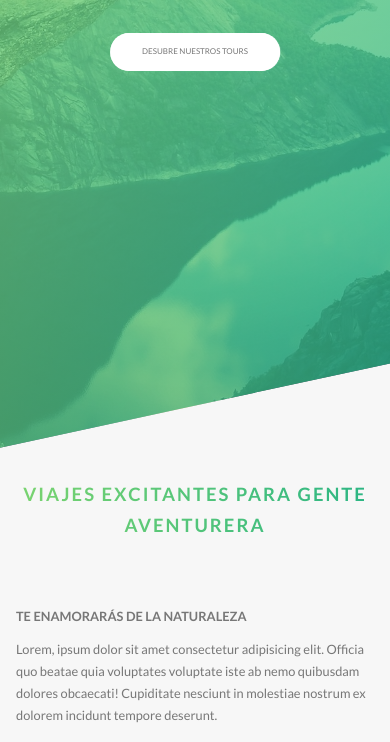
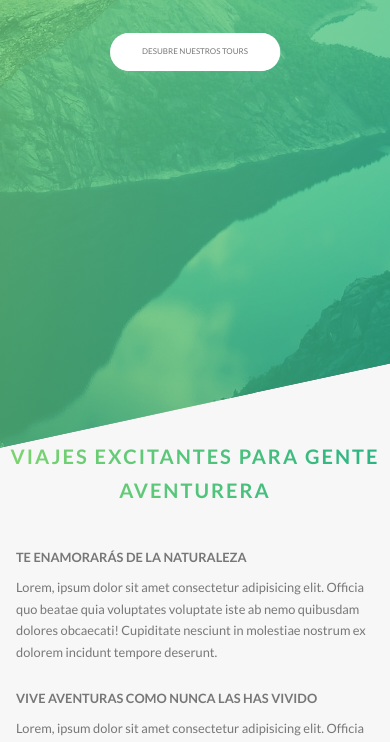
Before and after one commit to rafagm/nature-app, a website: page index.html in a window 390 px wide. Shown: the part 354-1096 px from the top of the page. Drawn offline with Linux system fonts and the light colour scheme.

Commit message:
ADD: section about responsive

```diff
--- a/sass/base/_typography.scss
+++ b/sass/base/_typography.scss
@@ -50,11 +50,11 @@ body {
     transition: transform .2s;
 
     @include respond($mq-tablet-portrait) {
-        font-size: 2.7rem;
+        font-size: 3rem;
     }
 
     @include respond($mq-phone) {
-        font-size: 2.3rem;
+        font-size: 2.5rem;
     }
 
 }
--- a/sass/base/_utilities.scss
+++ b/sass/base/_utilities.scss
@@ -28,14 +28,26 @@
 
 .u-mb-small {
     margin-bottom: 1.5rem;
+
+    @include respond($mq-tablet-portrait) {
+        margin-bottom: 1rem;
+   }
 }
 
 .u-mb-normal {
     margin-bottom: 4rem;
+
+    @include respond($mq-tablet-portrait) {
+        margin-bottom: 2.5rem;
+   }
 }
 
 .u-mb-big {
     margin-bottom: 8rem;
+
+    @include respond($mq-tablet-portrait) {
+        margin-bottom: 5rem;
+   }
 }
 
 .u-mb-huge {
--- a/sass/components/_composition.scss
+++ b/sass/components/_composition.scss
@@ -12,20 +12,43 @@
         transition: all .2s;
         outline-offset: 2rem;
 
+        @include respond($mq-tablet-portrait) {
+            float: left;
+            position: relative;
+            width: 30%;
+
+            &:not(:last-child) {
+                margin-right: 1rem;
+            }
+        }
+
         &--pic1 {
             left: 0;
             top: 2rem;
+
+            @include respond($mq-tablet-portrait) {
+                top: 0;
+            }
         }
 
         &--pic2 {
             right: 0 ;
             top: 4.5rem;
 
+            @include respond($mq-tablet-portrait) {
+                top: 0;
+            }
+
         }
 
         &--pic3 {
             left: 20%;
             top: 10rem;
+
+            @include respond($mq-tablet-portrait) {
+                top: 0;
+                left: 0;
+            }
         }
 
         &:hover {
--- a/sass/layout/_footer.scss
+++ b/sass/layout/_footer.scss
@@ -9,6 +9,9 @@
 
     &__logo-box {
 
+        @include respond($mq-tablet-portrait) {
+            margin-bottom: 4rem;
+        }
     }
 
     &__logo {
--- a/sass/pages/_home.scss
+++ b/sass/pages/_home.scss
@@ -2,6 +2,10 @@
     background-color: $color-grey-light-1;
     padding: 25rem 0;
     margin-top: -20vh;
+
+    @include respond($mq-tablet-portrait) {
+         padding: 20rem 0;
+    }
 }
 
 .section-features {
@@ -16,23 +20,39 @@
         transform: skewY(7deg);
     }
 
+    @include respond($mq-tablet-portrait) {
+        padding: 15rem 0;
+   }
+
 }
 
 .section-tours {
     background-color: $color-grey-light-1;
     padding: 25rem 0;
     margin-top: -9rem;
+
+    @include respond($mq-tablet-portrait) {
+        padding: 20rem 0;
+   }
 }
 
 .section-stories {
     position: relative;
     padding: 15rem 0;
     background-color: transparent;
+
+    @include respond($mq-tablet-portrait) {
+        padding: 10rem 0;
+   }
 }
 
 .section-book {
     padding: 15rem 0;
     background-image: linear-gradient(to right bottom, $color-primary-light, $color-primary-dark);
+
+    @include respond($mq-tablet-portrait) {
+        padding: 10rem 0;
+   }
 }
 
 .book {
```
Also changed, not shown: css/style.css.
